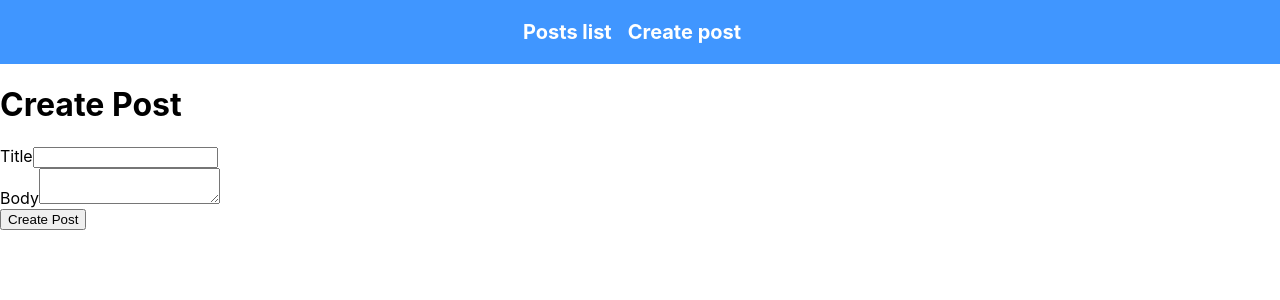
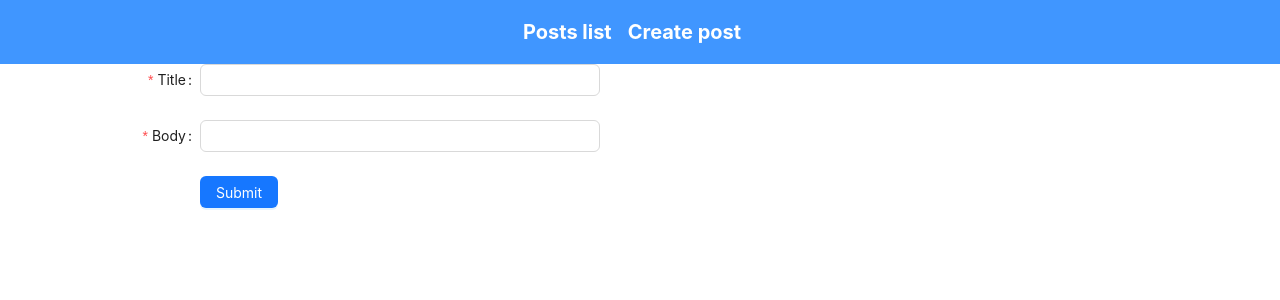
Before and after one commit to ke-va/cs-app, a React (Create React App) app: page /create in a window 1280 px wide. Shown: the top 300 px of the page. Built offline with nearby package versions, Linux system fonts and the light colour scheme.

Commit message:
fix form

```diff
--- a/src/pages/PostCreate.tsx
+++ b/src/pages/PostCreate.tsx
@@ -1,61 +1,55 @@
-import React, { useState } from 'react';
+import React from 'react';
 import { createPost } from '../api/jsonPlaceHolder';
+import { Button, Form, Input } from 'antd';
+import type { FormProps } from 'antd';
 
-const PostCreate: React.FC = () => {
-  const [title, setTitle] = useState('');
-  const [body, setBody] = useState('');
-  const [errors, setErrors] = useState<{ title?: string; content?: string }>({});
-
-  const validate = () => {
-    const newErrors: { title?: string; content?: string } = {};
-    if (!title) newErrors.title = 'Title is required';
-    if (!body) newErrors.content = 'Body is required';
-    return newErrors;
-  };
-
-  const handleSubmit = async (e: React.FormEvent) => {
-    e.preventDefault();
-    const validationErrors = validate();
-    if (Object.keys(validationErrors).length > 0) {
-      setErrors(validationErrors);
-    } else {
-      // Submit form
-      const res = await createPost('posts', { title, body });
-      console.log(res)
-      // Reset form
-      setTitle('');
-      setBody('');
-      setErrors({});
-    }
-  };
-
-  return (
-    <div>
-      <h1>Create Post</h1>
-      <form onSubmit={handleSubmit}>
-        <div>
-          <label htmlFor="title">Title</label>
-          <input
-            type="text"
-            id="title"
-            value={title}
-            onChange={(e) => setTitle(e.target.value)}
-          />
-          {errors.title && <span style={{ color: 'red' }}>{errors.title}</span>}
-        </div>
-        <div>
-          <label htmlFor="content">Body</label>
-          <textarea
-            id="content"
-            value={body}
-            onChange={(e) => setBody(e.target.value)}
-          />
-          {errors.content && <span style={{ color: 'red' }}>{errors.content}</span>}
-        </div>
-        <button type="submit">Create Post</button>
-      </form>
-    </div>
-  );
+type FieldType = {
+  title: string;
+  body: string;
 };
 
+const onFinish: FormProps<FieldType>['onFinish'] = async (values) => {
+  const res = await createPost('posts', { title: values!.title, body: values!.body });
+  console.log('res', res)
+};
+
+const onFinishFailed: FormProps<FieldType>['onFinishFailed'] = (errorInfo) => {
+  console.log('Failed:', errorInfo);
+};
+
+const PostCreate: React.FC = () => (
+  <Form
+    name="basic"
+    labelCol={{ span: 8 }}
+    wrapperCol={{ span: 16 }}
+    style={{ maxWidth: 600 }}
+    initialValues={{ remember: true }}
+    onFinish={onFinish}
+    onFinishFailed={onFinishFailed}
+    autoComplete="off"
+  >
+    <Form.Item<FieldType>
+      label="Title"
+      name="title"
+      rules={[{ required: true, message: 'Please input your title!' }]}
+    >
+      <Input />
+    </Form.Item>
+
+    <Form.Item<FieldType>
+      label="Body"
+      name="body"
+      rules={[{ required: true, message: 'Please input your body message!' }]}
+    >
+      <Input />
+    </Form.Item>
+
+    <Form.Item label={null}>
+      <Button type="primary" htmlType="submit">
+        Submit
+      </Button>
+    </Form.Item>
+  </Form>
+);
+
 export default PostCreate;
```
